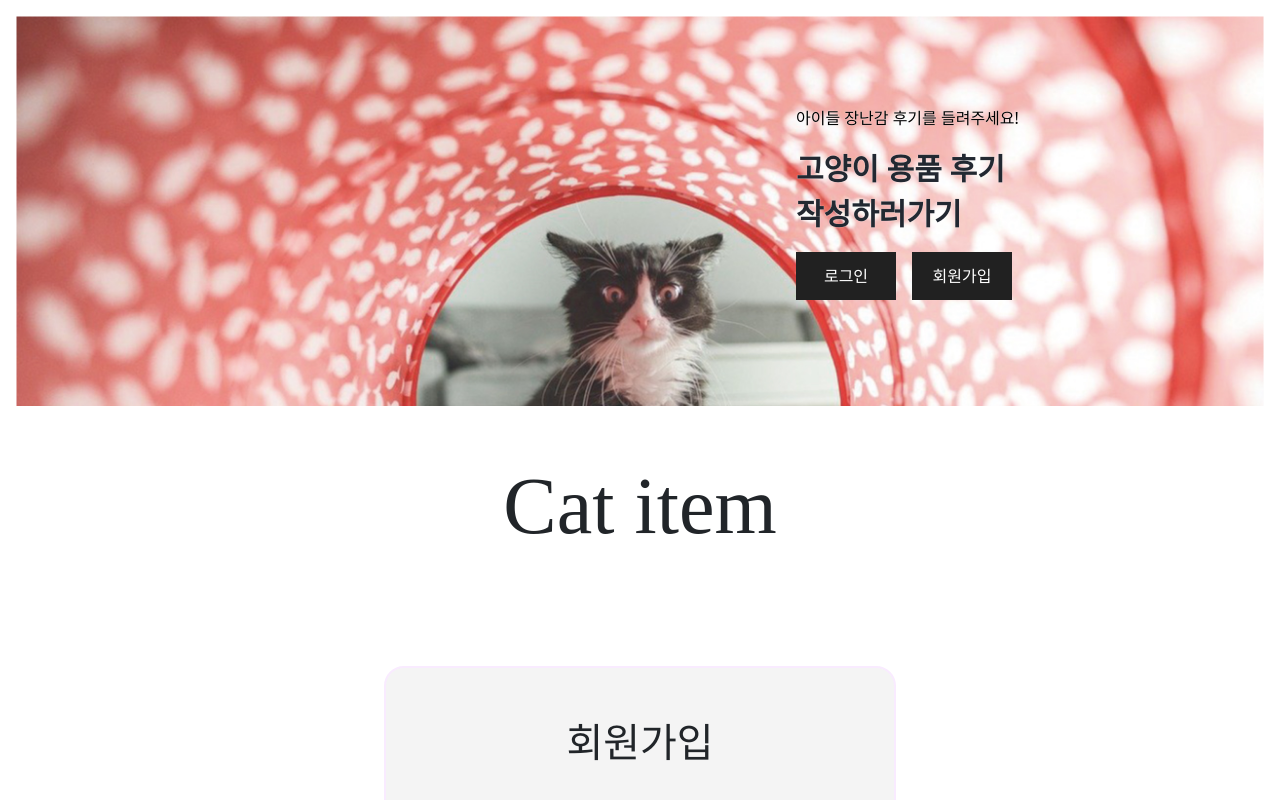
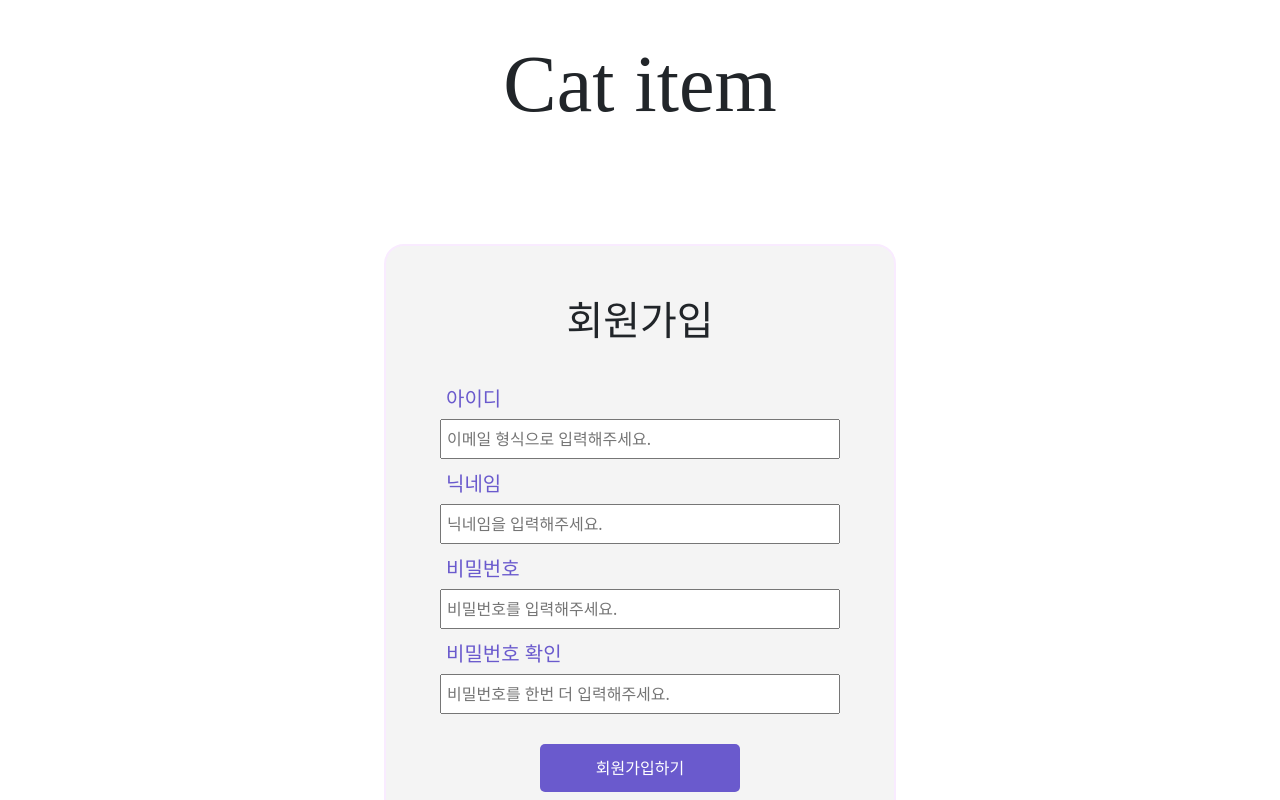
Before and after one commit to GitPJS/cat_item_frontend, a React (Create React App) app: page /register in a window 1280 px wide. Shown: the top 800 px of the page. Built offline with nearby package versions, Linux system fonts and the light colour scheme.

Commit message:
header와 login css
header와 login css

```diff
--- a/src/components/Detail.js
+++ b/src/components/Detail.js
@@ -11,6 +11,7 @@ function Detail(props) {
 
     return (
         <div className="container">
+
           <Text bold size="24px">{props.title}</Text>
 
           <Grid style={{
--- a/src/components/Header.js
+++ b/src/components/Header.js
@@ -8,8 +8,6 @@ import '../shared/App.css';
 
 const Header = (props) => {
   const dispatch = useDispatch();
-
-
 
   const is_login = useSelector((state) => state.user.is_login);
 
@@ -45,7 +43,7 @@ const Header = (props) => {
                   variant="outline-dark"
                   text="로그아웃"
                   _onClick={() => {
-                    dispatch(userActions.logoutFB());
+                    dispatch(userActions.logOut());
                   }}
                 >
                   로그아웃
--- a/src/pages/Login.js
+++ b/src/pages/Login.js
@@ -84,7 +84,7 @@ const P = styled.p`
   color: #a445c5;
   margin: 0px auto;
   margin-bottom: 5px;
-  margin-left: 50px;
+  margin-left: 10px;
   margin-top: 10px;
   @media all and (max-width: 414px) {
     margin-left: 0;
@@ -114,7 +114,8 @@ const Button = styled.button`
   width: 12.5rem;
   height: 3rem;
   margin: 30px auto;
-  background-color: #e6ccef;
+  background-color: slateblue;
+  color : white;
   border: 0px solid #e6ccef;
   border-radius: 5px;
   font-size: 1rem;
--- a/src/pages/PostDetail.js
+++ b/src/pages/PostDetail.js
@@ -6,6 +6,7 @@ import {Grid, Button} from "../elements";
 import Comments from "../pages/Comments";
 import { actionCreators as postActions } from "../redux/modules/post";
 import Detail from "../components/Detail";
+import Header from "../components/Header";
 
 
 
@@ -114,6 +115,7 @@ const PostDetail = (props) => {
 
   return (
     <React.Fragment>
+      <Header/>
       <Grid>
         {post && (
           <Detail {...post}/>
--- a/src/pages/PostList.js
+++ b/src/pages/PostList.js
@@ -1,5 +1,6 @@
 import React from 'react';
 import Post from '../components/Post';
+import Header from '../components/Header';
 import { Grid,Button } from "../elements";
 import { useDispatch, useSelector } from 'react-redux';
 import { actionCreators as postCreators } from '../redux/modules/post';
@@ -16,6 +17,7 @@ const PostList = (props) => {
 
     return (
         <React.Fragment>
+            <Header/>
             <Grid padding="20px 0px" is_grid >
                     {lists.map((list) => {
                         return(
--- a/src/pages/Signup.js
+++ b/src/pages/Signup.js
@@ -116,10 +116,10 @@ const Div = styled.div`
 
 const P = styled.p`
   font-size: 20px;
-  color: #a445c5;
+  color: slateblue;
   margin: 0px auto;
   margin-bottom: 5px;
-  margin-left: 50px;
+  margin-left: 10px;
   margin-top: 10px;
   @media all and (max-width: 414px) {
     margin-left: 0;
@@ -148,7 +148,8 @@ const Button = styled.button`
   width: 12.5rem;
   height: 3rem;
   margin: 30px auto;
-  background-color: #e6ccef;
+  background-color: slateblue;
+  color : white;
   border: 0px solid #e6ccef;
   border-radius: 5px;
   font-size: 1rem;
--- a/src/shared/App.js
+++ b/src/shared/App.js
@@ -7,7 +7,7 @@ import Login from "../pages/Login";
 import Signup from "../pages/Signup";
 import PostWrite from "../pages/PostWrite";
 import PostDetail from "../pages/PostDetail";
-import Header from "../components/Header";
+// import Header from "../components/Header";
 import { history } from "../redux/configureStore";
 import { Grid } from "../elements";
 import { useDispatch } from "react-redux";
@@ -30,7 +30,7 @@ function App() {
     <React.Fragment>
       <Grid>
       <ConnectedRouter history={history}>
-          <Header></Header>
+          {/* <Header></Header> */}
           <Route path="/" exact component={PostList} />
           <Route path="/login" exact component={Login} />
           <Route path="/register" exact component={Signup} />
```
